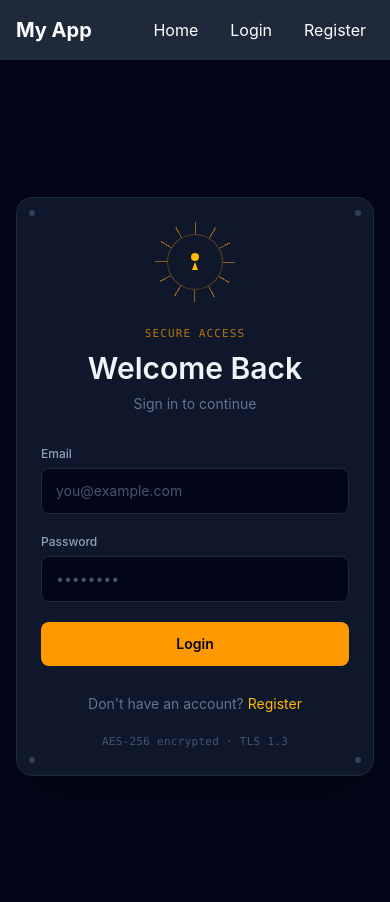
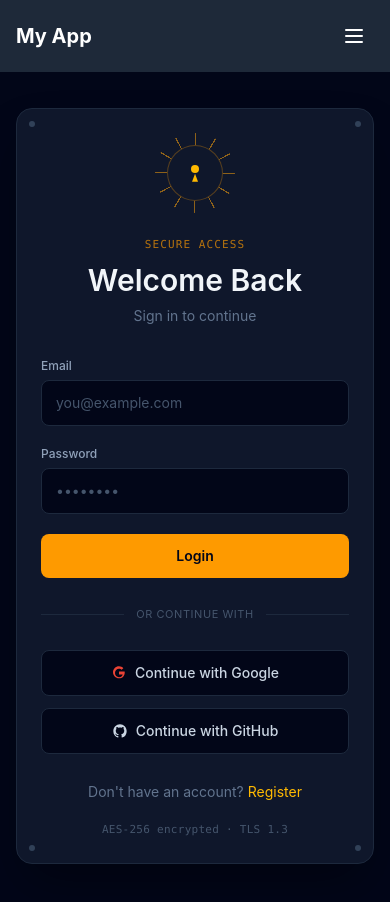
Before and after one commit to Amir-017/securityAndStripe, a React (Vite) app in the folder client/: page /login in a window 390 px wide. Shown: the top 902 px of the page. Built offline with nearby package versions, Linux system fonts and the light colour scheme.

Commit message:
add social login buttons to Login page and enhance NavBar for mobile responsiveness and make all project work on many platforms

```diff
--- a/client/src/Pages/Login_Register/Login.jsx
+++ b/client/src/Pages/Login_Register/Login.jsx
@@ -137,6 +137,43 @@ export const Login = () => {
       </button>
     </form>
 
+    <div className="flex items-center gap-3 my-7">
+      <div className="flex-1 h-px bg-slate-800" />
+      <span className="text-[11px] uppercase tracking-wider text-slate-600">
+        Or continue with
+      </span>
+      <div className="flex-1 h-px bg-slate-800" />
+    </div>
+
+    <div className="flex flex-col gap-3">
+      <button
+        onClick={handleGoogleLogin}
+        className="flex items-center justify-center gap-2 w-full bg-slate-950 border border-slate-800 hover:border-slate-700 hover:bg-slate-800/50 text-slate-300 text-sm font-medium py-3 rounded-lg transition-colors"
+      >
+        <svg className="w-4 h-4" viewBox="0 0 24 24">
+          <path
+            fill="#EA4335"
+            d="M12 10.2v3.9h5.5c-.24 1.4-1.66 4.1-5.5 4.1-3.3 0-6-2.7-6-6.2s2.7-6.2 6-6.2c1.9 0 3.15.8 3.88 1.5l2.65-2.55C16.9 3.05 14.7 2 12 2 6.98 2 3 6 3 11s3.98 9 9 9c5.2 0 8.6-3.65 8.6-8.8 0-.6-.07-1-.15-1.5H12z"
+          />
+        </svg>
+        Continue with Google
+      </button>
+
+      <button
+        onClick={handleGithubLogin}
+        className="flex items-center justify-center gap-2 w-full bg-slate-950 border border-slate-800 hover:border-slate-700 hover:bg-slate-800/50 text-slate-300 text-sm font-medium py-3 rounded-lg transition-colors"
+      >
+        <svg
+          className="w-4 h-4 text-slate-300"
+          fill="currentColor"
+          viewBox="0 0 24 24"
+        >
+          <path d="M12 2C6.48 2 2 6.58 2 12.2c0 4.5 2.87 8.32 6.84 9.67.5.1.68-.22.68-.5 0-.24-.01-1.05-.01-1.9-2.78.62-3.37-1.2-3.37-1.2-.45-1.18-1.11-1.5-1.11-1.5-.9-.63.07-.62.07-.62 1 .07 1.53 1.05 1.53 1.05.89 1.56 2.34 1.11 2.91.85.09-.66.35-1.11.63-1.37-2.22-.26-4.56-1.14-4.56-5.06 0-1.12.39-2.03 1.03-2.75-.1-.26-.45-1.3.1-2.72 0 0 .84-.28 2.75 1.05a9.3 9.3 0 0 1 2.5-.35c.85 0 1.71.12 2.5.35 1.91-1.33 2.75-1.05 2.75-1.05.55 1.42.2 2.46.1 2.72.64.72 1.03 1.63 1.03 2.75 0 3.93-2.34 4.79-4.57 5.05.36.32.68.94.68 1.9 0 1.37-.01 2.47-.01 2.81 0 .28.18.6.69.5A10.02 10.02 0 0 0 22 12.2C22 6.58 17.52 2 12 2z" />
+        </svg>
+        Continue with GitHub
+      </button>
+    </div>
+
     <p className="text-center text-sm text-slate-500 mt-7">
       Don't have an account?{" "}
       <Link
--- a/client/src/Pages/Payment_Success_cancel/Cancel.jsx
+++ b/client/src/Pages/Payment_Success_cancel/Cancel.jsx
@@ -8,8 +8,7 @@ export const Cancel = () => {
         <div className="absolute top-3 left-3 w-1.5 h-1.5 rounded-full bg-slate-700" />
         <div className="absolute top-3 right-3 w-1.5 h-1.5 rounded-full bg-slate-700" />
         <div className="absolute bottom-3 left-3 w-1.5 h-1.5 rounded-full bg-slate-700" />
-        <div className="absolute bottom-3 right-3 w-
-          1.5 h-1.5 rounded-full bg-slate-700" />
+        <div className="absolute bottom-3 right-3 w-1.5 h-1.5 rounded-full bg-slate-700" />
 
         <div
           className="w-20 h-20 mx-auto mb-6 rounded-full flex items-center justify-center"
--- a/client/src/components/NavBar.jsx
+++ b/client/src/components/NavBar.jsx
@@ -6,8 +6,11 @@ export const NavBar = () => {
     const location = useLocation();
     const navigate = useNavigate();
     const [user, setUser] = useState(null);
+    const [menuOpen, setMenuOpen] = useState(false);
 
     useEffect(() => {
+        setMenuOpen(false);
+
         const token = localStorage.getItem("token");
 
         if (!token) {
@@ -35,11 +38,12 @@ export const NavBar = () => {
     };
 
     return (
-        <div className="bg-gray-800 p-4 w-full fixed top-0 left-0 z-50 flex items-center justify-between">
-            <div className="container mx-auto flex justify-between items-center">
+        <div className="bg-gray-800 w-full fixed top-0 left-0 z-50">
+            <div className="container mx-auto px-4 py-4 flex items-center justify-between">
                 <div className="text-white font-bold text-xl">My App</div>
 
-                <div className="flex items-center gap-4">
+                {/* Desktop links */}
+                <div className="hidden sm:flex items-center gap-4">
                     <Link to="/" className="text-white hover:text-gray-300 mx-2">
                         Home
                     </Link>
@@ -79,7 +83,67 @@ export const NavBar = () => {
                         </>
                     )}
                 </div>
+
+                {/* Mobile hamburger toggle */}
+                <button
+                    onClick={() => setMenuOpen((open) => !open)}
+                    className="sm:hidden text-white p-2"
+                    aria-label="Toggle menu"
+                    aria-expanded={menuOpen}
+                >
+                    <svg className="w-6 h-6" fill="none" viewBox="0 0 24 24" stroke="currentColor" strokeWidth={2}>
+                        {menuOpen ? (
+                            <path strokeLinecap="round" strokeLinejoin="round" d="M6 18L18 6M6 6l12 12" />
+                        ) : (
+                            <path strokeLinecap="round" strokeLinejoin="round" d="M4 6h16M4 12h16M4 18h16" />
+                        )}
+                    </svg>
+                </button>
             </div>
+
+            {/* Mobile menu */}
+            {menuOpen && (
+                <div className="sm:hidden border-t border-gray-700 px-4 pb-4 flex flex-col gap-3">
+                    <Link to="/" className="text-white hover:text-gray-300 py-1">
+                        Home
+                    </Link>
+
+                    {user ? (
+                        <>
+                            <div className="flex items-center gap-2 py-1">
+                                {user.picture ? (
+                                    <img
+                                        src={user.picture}
+                                        alt={user.firstName}
+                                        referrerPolicy="no-referrer"
+                                        className="w-8 h-8 rounded-full object-cover"
+                                    />
+                                ) : (
+                                    <div className="w-8 h-8 rounded-full bg-blue-500 flex items-center justify-center text-white text-sm font-bold">
+                                        {user.firstName?.[0]?.toUpperCase()}
+                                    </div>
+                                )}
+                                <span className="text-white">{user.firstName}</span>
+                            </div>
+                            <button
+                                onClick={handleLogout}
+                                className="bg-red-500 hover:bg-red-700 text-white font-bold py-2 px-4 rounded w-full"
+                            >
+                                Logout
+                            </button>
+                        </>
+                    ) : (
+                        <>
+                            <Link to="/login" className="text-white hover:text-gray-300 py-1">
+                                Login
+                            </Link>
+                            <Link to="/register" className="text-white hover:text-gray-300 py-1">
+                                Register
+                            </Link>
+                        </>
+                    )}
+                </div>
+            )}
         </div>
     );
 };
```
